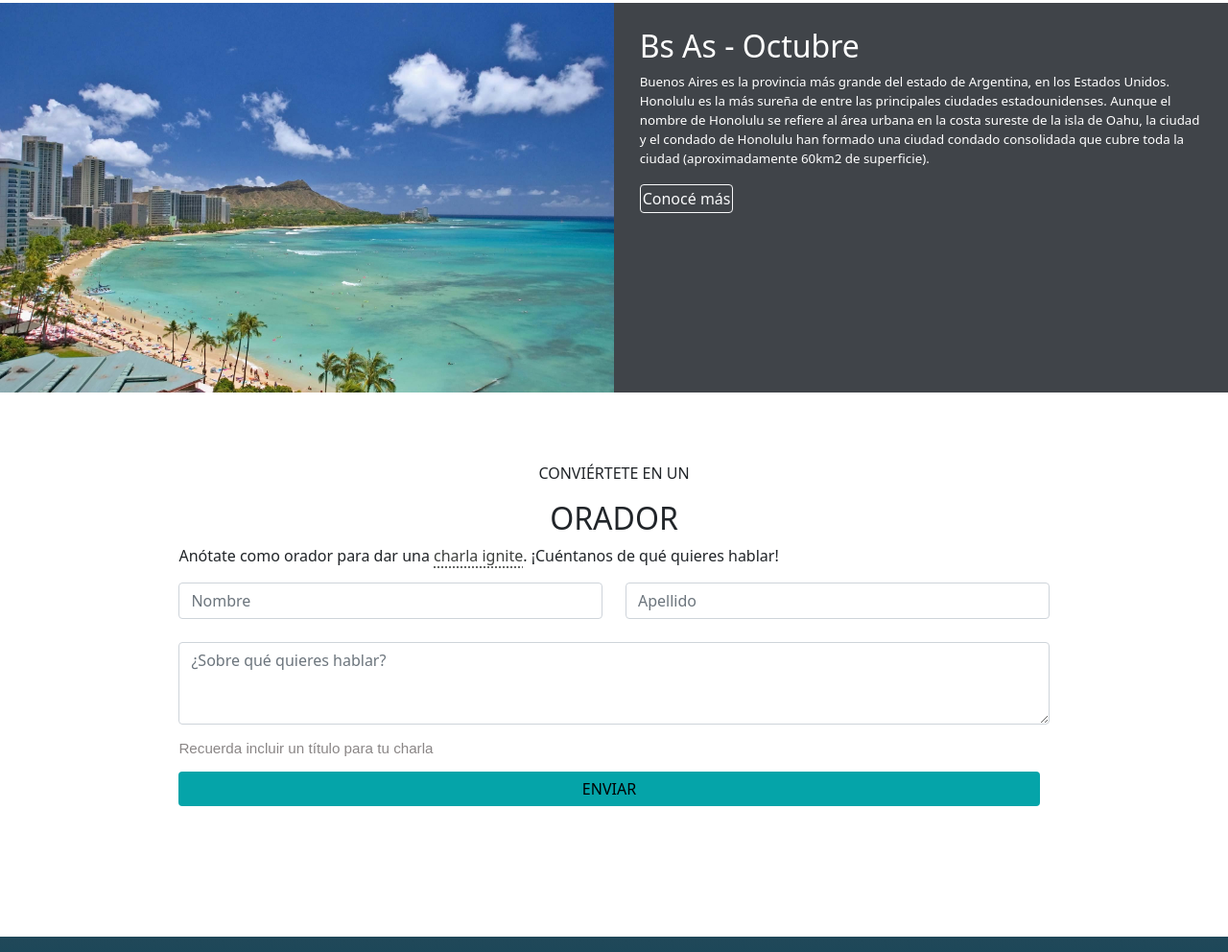
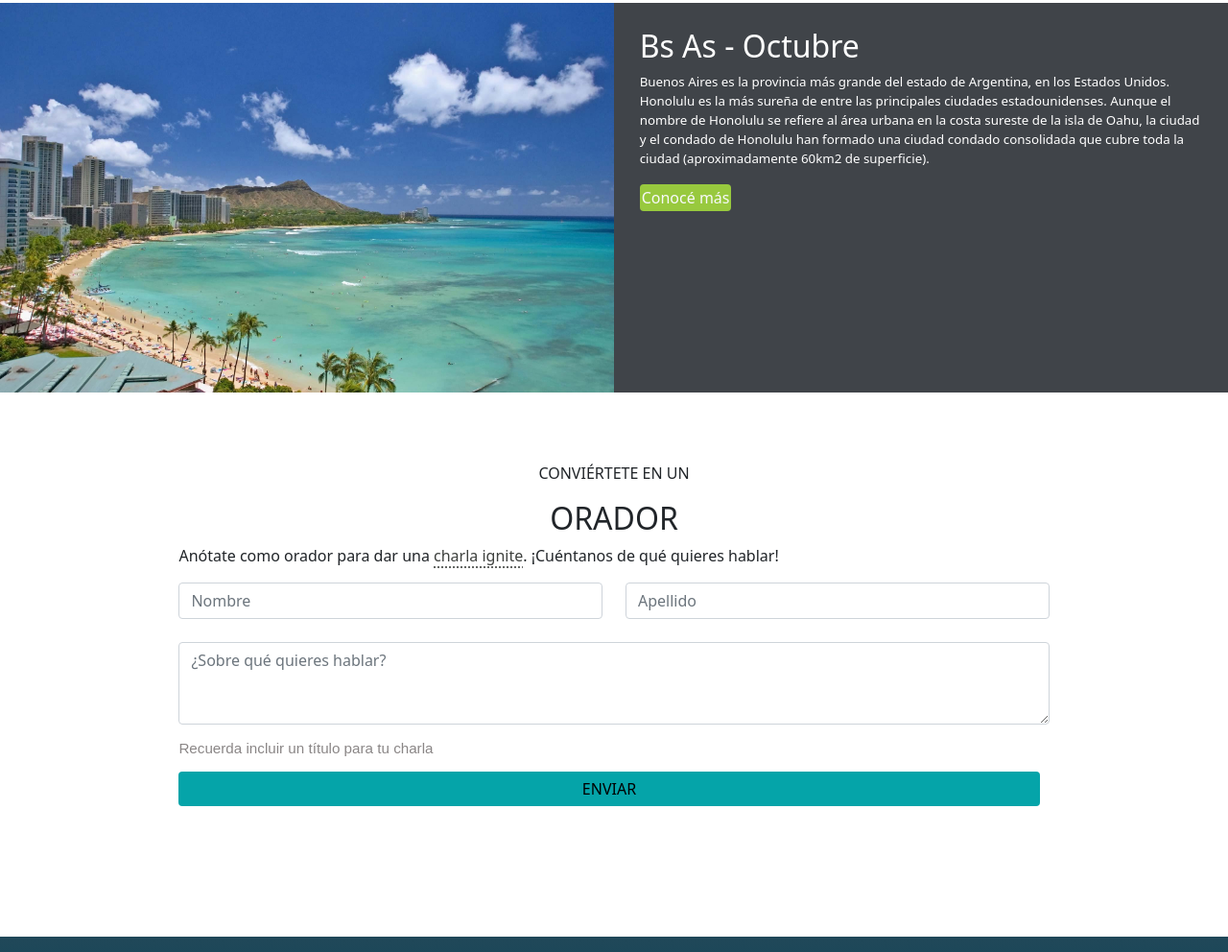
Before and after one commit to Gaghyta/CODOACODO_PHP_PI, a plain HTML site: page index.html in a window 1280 px wide. Shown: the part 1808-2800 px from the top of the page at 96% size. Drawn offline with nearby package versions, Linux system fonts and the light colour scheme.

Commit message:
CA cambio color botones y elimino borde

```diff
--- a/css/styles.css
+++ b/css/styles.css
@@ -223,4 +223,6 @@ a.nav-link:hover{
 .btn {
     margin-right: 10px; /* Agregar margen derecho a los botones */
     margin-bottom: 10px; /* Agregar margen inferior a los botones */
+    background-color:#98c93e;
+    border-style: none;
 }
```
